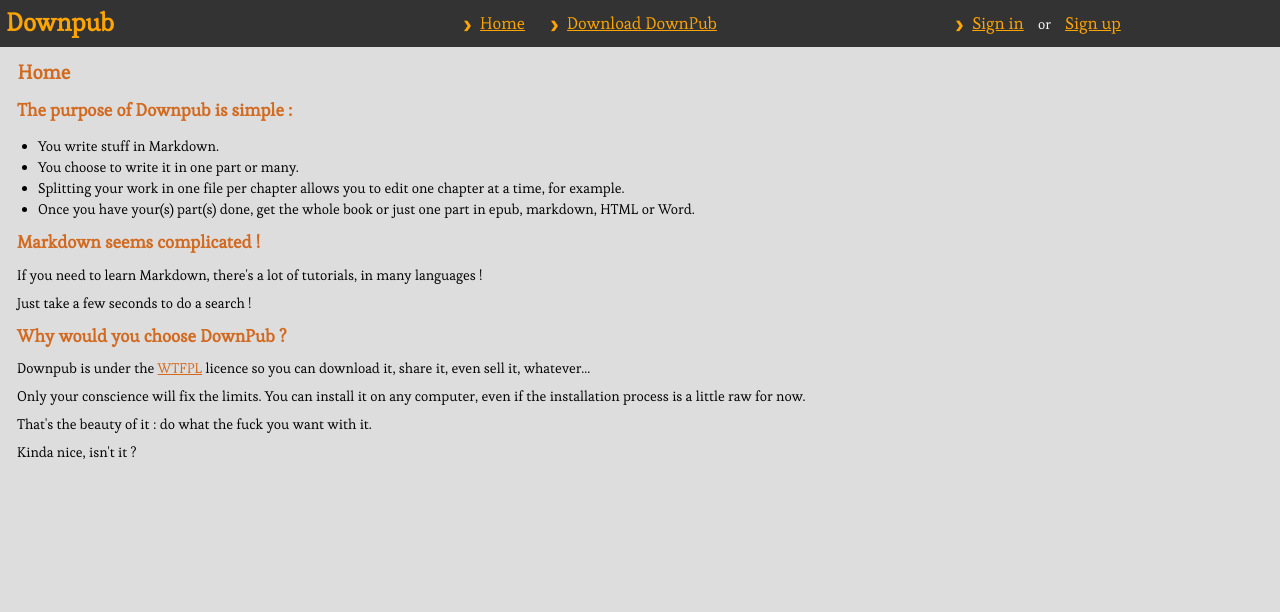
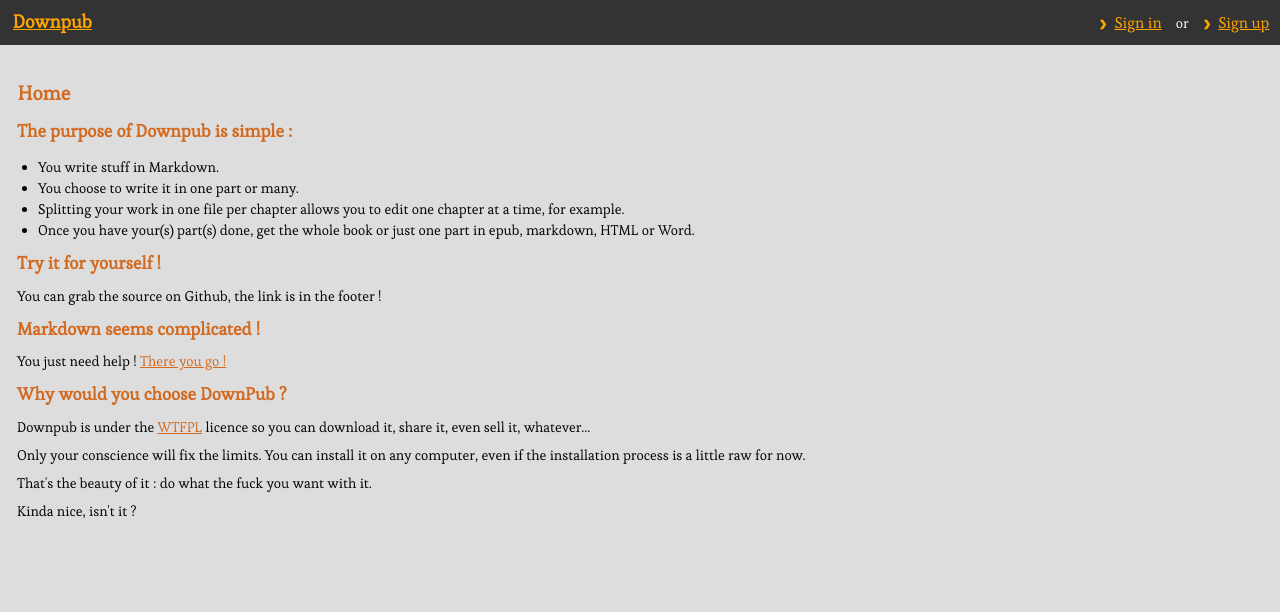
Before and after one commit to brunobord/downpub, a Flask app: page / in a window 1280 px wide. Shown: the top 612 px of the page. Run offline with Flask 2, Linux system fonts and the light colour scheme; parts of the project's set-up code (start-up, migrations or seed data) failed here and were passed over.

Commit message:
Back to english commits comments. Redesigned header/home and added an WIP help page. That will do for now

```diff
--- a/downpub/downpub/static/css/knacss.css
+++ b/downpub/downpub/static/css/knacss.css
@@ -2092,7 +2092,7 @@ code, pre, blockquote {
 #header {
     background: #333;
     color: black;
-    height: 45px;
+    height: 2em;
     top:0;
     position:fixed;
 }
@@ -2103,15 +2103,15 @@ code, pre, blockquote {
 
 #header h1 {
     color:orange;
-    margin: 0.1em;
-    padding: 0.15em;
-    font-size:1.8em;
+    margin: 0.3em;
+    padding: 0.3em;
+    font-size:1.2em;
 }
 
 #header a {
     color:orange;
     padding: 0.15em;
-    font-size:1.2em;
+    font-size:1.1em;
 }
 
 #header a:hover {
--- a/downpub/downpub/templates/header.html
+++ b/downpub/downpub/templates/header.html
@@ -1,34 +1,30 @@
     <header id="header" role="banner" class="row man pan txtcenter">
         <nav id="navigation" role="navigation" class="line">
         <div class="row">
-            <div class="col w30 pan txtleft">
-                <h1 class="pan txtleft">Downpub</h1>
+            <div class="col w10 pan txtleft">
+                <h1 class="inbl pan txtleft">
+                    <a href="{{ url_for('index') }}">Downpub</a>
+                </h1>
             </div>
 
-            <div class="col w30 pan txtcenter">
-                <ul class="pan txtcenter">
-                    <li><a class="icon icon-bracket2" href="{{ url_for('index') }}">{{ _("Home") }}</a></li>
-                    <li><a class="icon icon-bracket2" target="_blank"
-                       href="http://github.com/segle/downpub/">{{ _("Download DownPub") }}
-                    </a></li>
-                </ul>
-            </div>
-
-            <div class="col w40 pan">
+            <div class="col w90 pan txtright">
                 <ul class="pan txtright">
                 {% if not user.name %}
                     <li><a class="icon icon-bracket2" href="{{ url_for('users.login') }}">{{ _("Sign in") }}</a></li>
                     {{ _("or") }}
-                    <li><a href="{{ url_for('users.register') }}">{{ _("Sign up") }}</a></li>
+                    <li><a class="icon icon-bracket2" href="{{ url_for('users.register') }}">{{ _("Sign up") }}</a></li>
                 {% else %}
                     <li><a class="icon icon-bracket2"
                         href="{{ url_for('users.home') }}">{{ _("Hi, ") }} {{ user.name }}
                     </a></li>
                     <li><a class="icon icon-bracket2"
-                               href="{{ url_for('books.list') }}">{{ _("Your books") }}
+                        href="{{ url_for('books.list') }}">{{ _("Your books") }}
                     </a></li>
                     <li><a class="icon icon-bracket2"
-                       href="{{ url_for('users.logout') }}">{{ _("Log out") }}
+                        href="{{ url_for('users.logout') }}">{{ _("Log out") }}
+                    </a></li>
+                    <li><a class="icon icon-bracket2"
+                        href="{{ url_for('help') }}">{{ _("Help")}}
                     </a></li>
                 {% endif %}
                 </ul>
@@ -36,3 +32,4 @@
         </div>
         </nav>
     </header>
+    <div class="row">&nbsp;</div>
--- a/downpub/downpub/templates/index.html
+++ b/downpub/downpub/templates/index.html
@@ -10,10 +10,13 @@
         <li>{{ _("Once you have your(s) part(s) done, get the whole book or just one part in epub, markdown, HTML or Word.") }}</li>
     </ul>
 
+    <h3>{{ _("Try it for yourself !") }}</h3>
+
+    <p>{{ _("You can grab the source on Github, the link is in the footer !") }}
+
     <h3>{{ _("Markdown seems complicated !") }}</h3>
 
-    <p>{{ _(" If you need to learn Markdown, there's a lot of tutorials, in many languages !") }}</p>
-    <p>{{ _(" Just take a few seconds to do a search !") }}</p>
+    <p>{{ _("You just need help ! ") }}<a href="{{ url_for('help') }}">{{ _("There you go !") }}</a></p>
 
     <h3>{{ _("Why would you choose DownPub ?") }} </h3>
 
```
Also changed, not shown: downpub/downpub/translations/de/LC_MESSAGES/messages.po, downpub/downpub/translations/en/LC_MESSAGES/messages.po, downpub/downpub/translations/es/LC_MESSAGES/messages.po, downpub/downpub/translations/fr/LC_MESSAGES/messages.po, downpub/downpub/translations/pt/LC_MESSAGES/messages.po, 5 other files.
